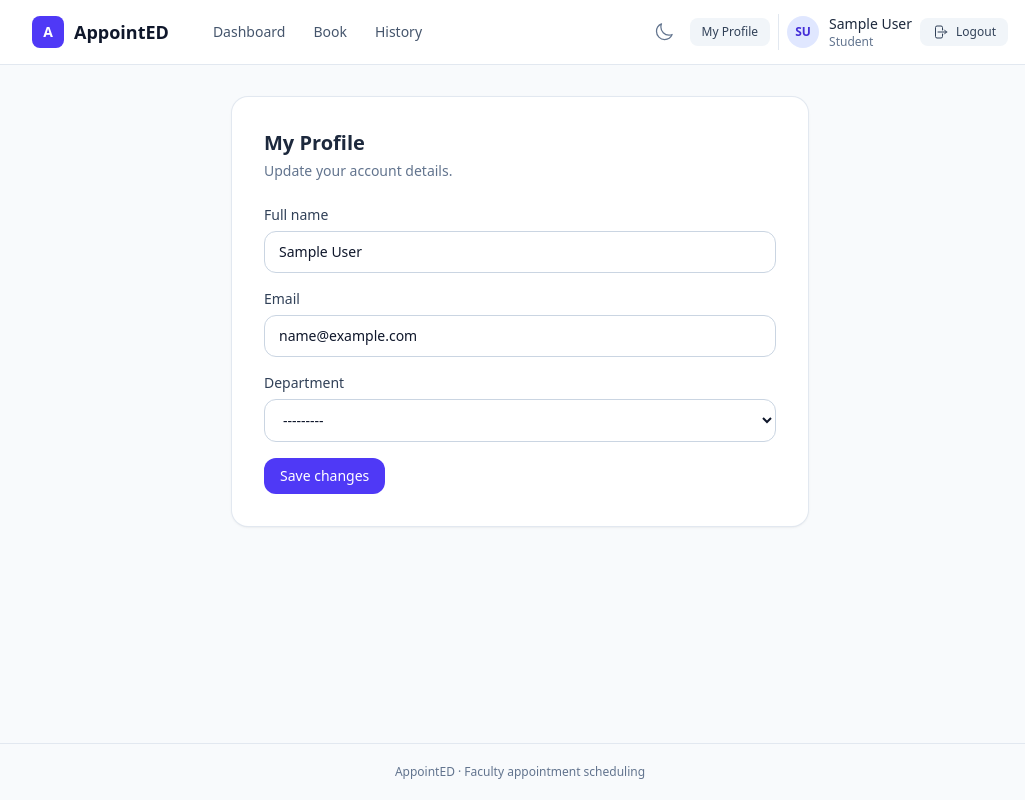
After one commit to dassel-avg-dev/AppointED-Bacaltos-Dassel-G01, a Django app: page /accounts/profile/ in a window 1280 px wide. The commit adds this page. Shown: the whole page, without its empty margins (120-1145 px from the left). Run offline with Django 5.2, Linux system fonts and the light colour scheme; the visitor is signed in with stand-in values (Sample User, id 1); data comes from the database, SQL or seed files in the repository.

Commit message:
feat(accounts): add self-service profile editing

```diff
--- a/accounts/forms.py
+++ b/accounts/forms.py
@@ -34,5 +34,11 @@ class RegistrationForm(TailwindFormMixin, UserCreationForm):
         return user
 
 
+class ProfileForm(TailwindFormMixin, forms.ModelForm):
+    class Meta:
+        model = User
+        fields = ("full_name", "email", "department")
+
+
 class EmailAuthenticationForm(TailwindFormMixin, AuthenticationForm):
     username = forms.EmailField(label="Email", widget=forms.EmailInput(attrs={"autofocus": True}))
--- a/accounts/urls.py
+++ b/accounts/urls.py
@@ -8,4 +8,5 @@ urlpatterns = [
     path("register/", views.register, name="register"),
     path("login/", views.AppLoginView.as_view(), name="login"),
     path("logout/", views.AppLogoutView.as_view(), name="logout"),
+    path("profile/", views.profile, name="profile"),
 ]
--- a/accounts/views.py
+++ b/accounts/views.py
@@ -1,9 +1,10 @@
 from django.contrib import messages
 from django.contrib.auth import login
+from django.contrib.auth.decorators import login_required
 from django.contrib.auth.views import LoginView, LogoutView
 from django.shortcuts import redirect, render
 
-from .forms import EmailAuthenticationForm, RegistrationForm
+from .forms import EmailAuthenticationForm, ProfileForm, RegistrationForm
 
 
 def register(request):
@@ -28,6 +29,16 @@ class AppLoginView(LoginView):
         return super().form_valid(form)
 
 
+@login_required
+def profile(request):
+    form = ProfileForm(request.POST or None, instance=request.user)
+    if request.method == "POST" and form.is_valid():
+        form.save()
+        messages.success(request, "Your profile was updated successfully.")
+        return redirect("accounts:profile")
+    return render(request, "accounts/profile.html", {"form": form})
+
+
 class AppLogoutView(LogoutView):
     def post(self, request, *args, **kwargs):
         response = super().post(request, *args, **kwargs)
--- a/templates/_navbar.html
+++ b/templates/_navbar.html
@@ -36,6 +36,7 @@
         </form>
 
         {% if user.is_authenticated %}
+          <a href="{% url 'accounts:profile' %}" class="btn btn-secondary btn-sm">My Profile</a>
           <div class="hidden sm:flex items-center gap-2.5 pl-2 border-l border-slate-200 dark:border-slate-800">
             <span class="avatar w-8 h-8">{{ user.full_name|initials }}</span>
             <div class="leading-tight">
@@ -71,6 +72,7 @@
       {% elif user.is_staff %}
         <a href="{% url 'admin:index' %}" class="px-3 py-2 rounded-lg hover:bg-slate-100 dark:hover:bg-slate-800">Admin</a>
       {% endif %}
+      <a href="{% url 'accounts:profile' %}" class="px-3 py-2 rounded-lg hover:bg-slate-100 dark:hover:bg-slate-800">My Profile</a>
       <form method="post" action="{% url 'accounts:logout' %}" class="pt-1">{% csrf_token %}
         <button class="w-full text-left px-3 py-2 rounded-lg text-rose-600 hover:bg-rose-50 dark:hover:bg-rose-950/40">Logout</button>
       </form>
--- /dev/null
+++ b/templates/accounts/profile.html
@@ -0,0 +1,12 @@
+{% extends "base.html" %}
+{% block title %}My Profile · AppointED{% endblock %}
+{% block content %}
+<div class="card max-w-xl mx-auto p-6 sm:p-8">
+  <h1 class="text-xl font-bold mb-1">My Profile</h1>
+  <p class="text-sm text-slate-500 dark:text-slate-400 mb-6">Update your account details.</p>
+  <form method="post" class="space-y-4">{% csrf_token %}
+    {% for f in form %}{% include "_field.html" %}{% endfor %}
+    <button class="btn btn-primary">Save changes</button>
+  </form>
+</div>
+{% endblock %}
```
Also changed, not shown: accounts/tests/test_accounts.py (+33 -0 lines).
